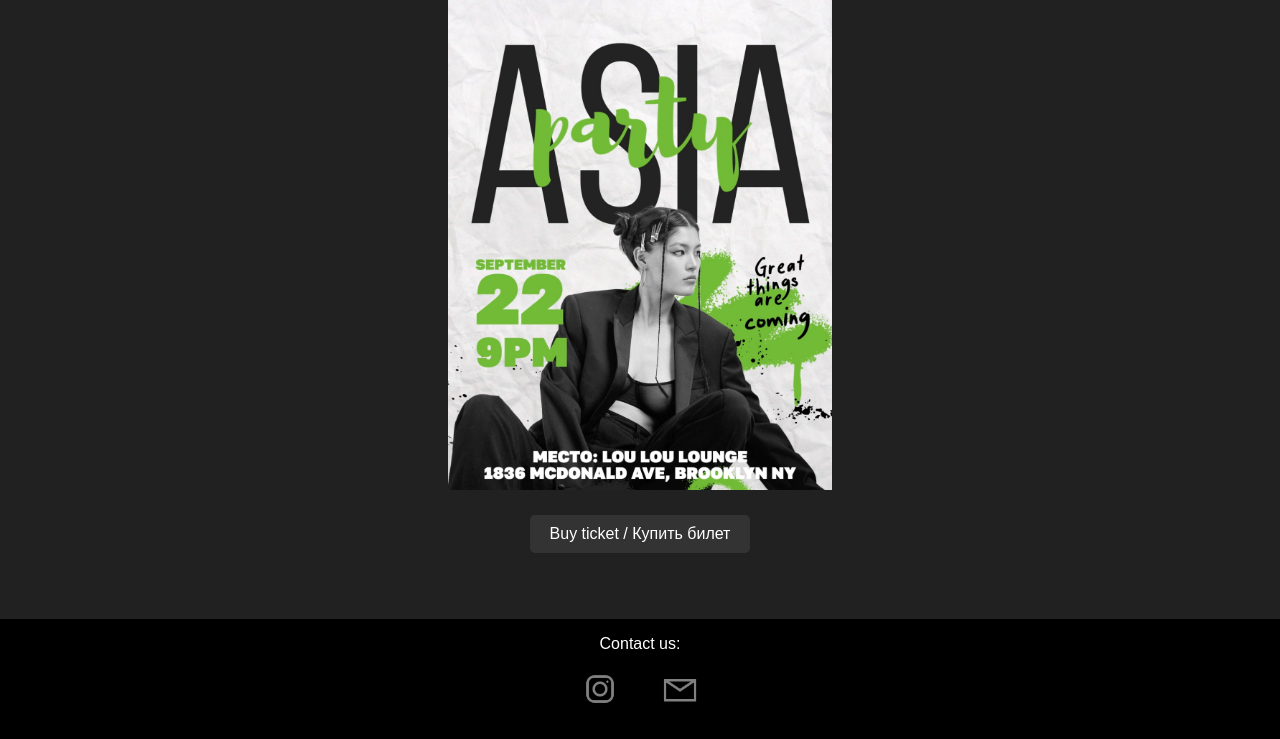
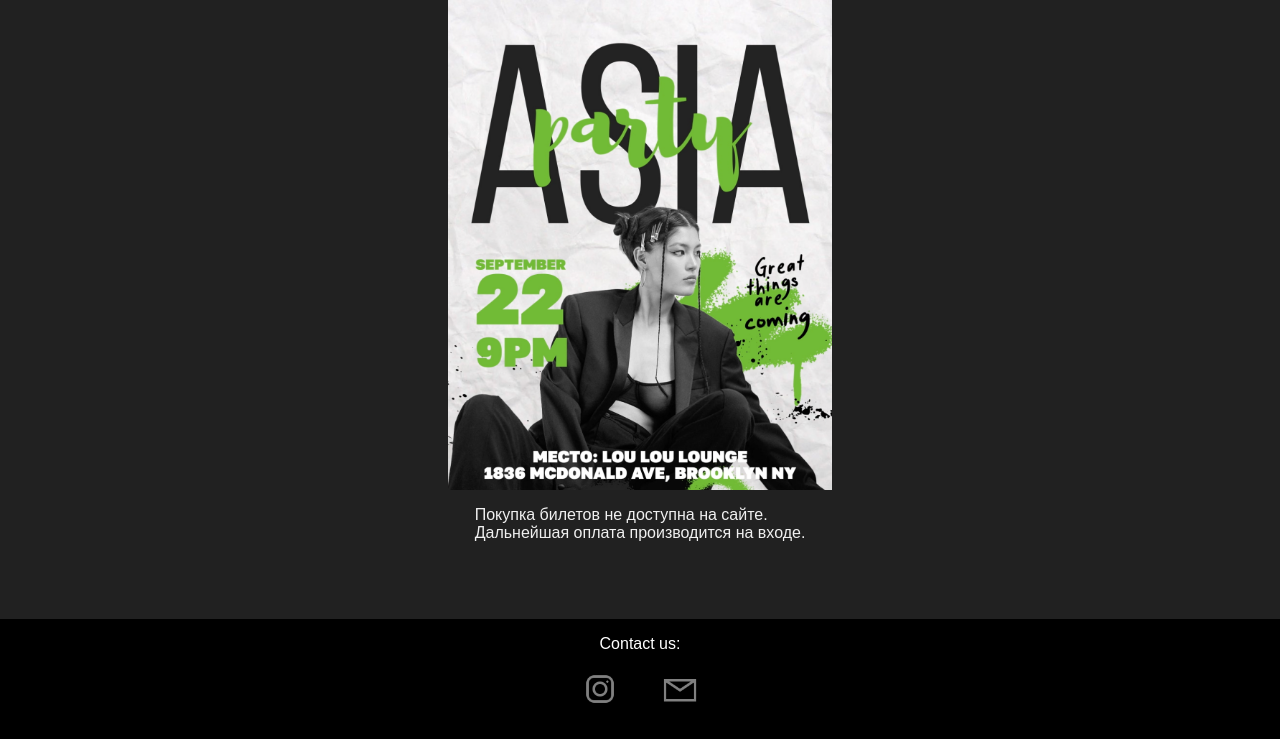
Before and after one commit to qarbo/qr_ticketing_with_payment, a Django app: page / in a window 1280 px wide. Shown: the part 61-800 px from the top of the page. Run offline with Django 4.2, Linux system fonts and the light colour scheme; data that the repository does not hold is empty.

```diff
--- a/landing/templates/landing.html
+++ b/landing/templates/landing.html
@@ -5,6 +5,6 @@
 {% block content %}
     <div class="poster">
     </div>
-    <a class="dark-link margin-bottom-25 margin-top-25" href="{% url 'booking_page' %}">Buy ticket / Купить билет</a>
-<!--    <p style="color: #f0f0f0">Покупка билетов не доступна на сайте. <br>Дальнейшая оплата производится на входе.</p>-->
+<!--    <a class="dark-link margin-bottom-25 margin-top-25" href="{% url 'booking_page' %}">Buy ticket / Купить билет</a>-->
+    <p style="color: #f0f0f0">Покупка билетов не доступна на сайте. <br>Дальнейшая оплата производится на входе.</p>
 {% endblock %}
```
